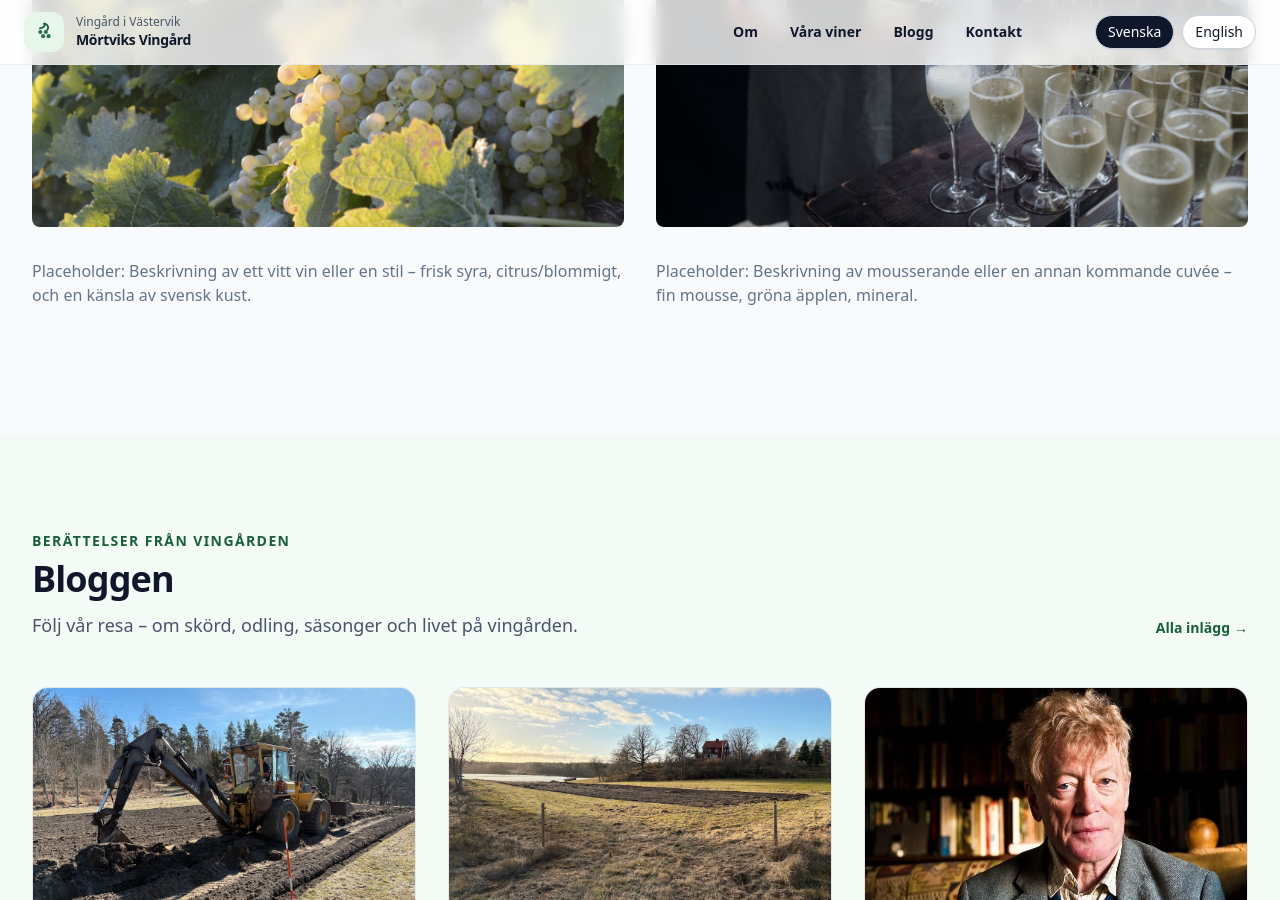
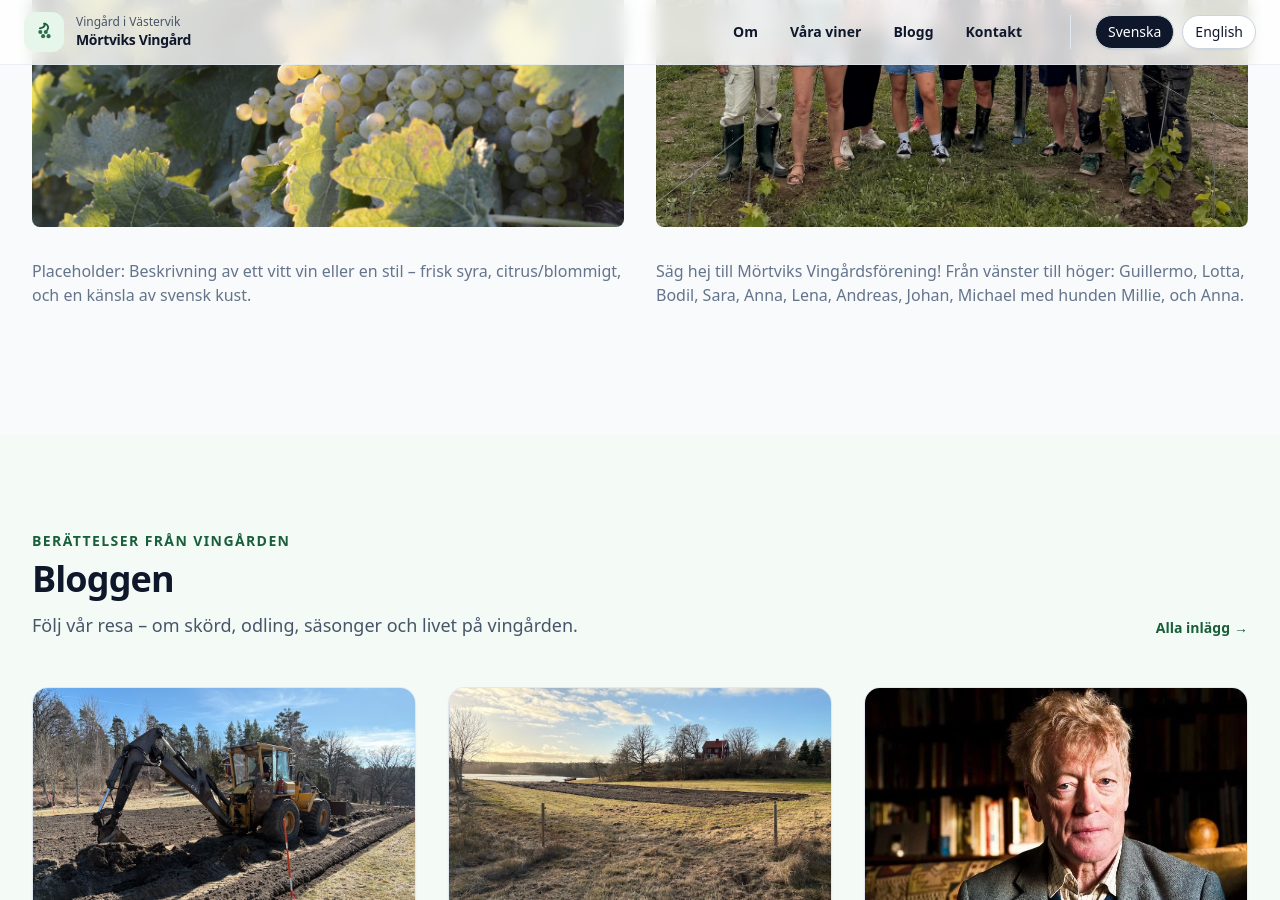
Before and after one commit to swedishpotato/mortviksvingard, a Jekyll site: the page built from index.html, in a window 1280 px wide and 900 px high, scrolled down 2224 px. Built offline with Jekyll 4.4.1, drawn with Linux system fonts in a browser that asks for light colours; nearby versions of some CDN libraries; a script that is not in the unit is left out.

Commit message:
Chnage group photo

```diff
--- a/index.html
+++ b/index.html
@@ -296,7 +296,7 @@
         <!-- Item 2 -->
         <div>
           <img
-            src="images/bubbles.jpg"
+            src="images/mortvikcoop.jpeg"
             alt="M&ouml;rtviks Ving&aring;rd"
             class="aspect-[3/2] w-full rounded-lg object-cover object-top"
             loading="lazy"
@@ -305,12 +305,12 @@
 
           <!-- Swedish -->
           <p data-lang="sv" class="mt-8 text-base text-slate-500">
-            Placeholder: Beskrivning av mousserande eller en annan kommande cuvée – fin mousse, gröna äpplen, mineral.
+            Säg hej till Mörtviks Vingårdsförening! Från vänster till höger: Guillermo, Lotta, Bodil, Sara, Anna, Lena, Andreas, Johan, Michael med hunden Millie, och Anna.
           </p>
 
           <!-- English -->
           <p data-lang="en" class="hidden mt-8 text-base text-slate-500">
-            Placeholder: A sparkling wine or another upcoming cuvée — fine mousse, green apple, and mineral notes.
+            Say hello to the Mörtvik Vineyard Cooperative! From left to right: Guillermo, Lotta, Bodil, Sara, Anna, Lena, Andreas, Johan, Michael with Millie the dog, and Anna.
           </p>
         </div>
       </div>
@@ -365,7 +365,7 @@
       <div class="rounded-2xl border border-dashed border-slate-300 bg-white/60 p-6 flex flex-col items-center justify-center text-center min-h-[280px]">
         <div class="grid h-12 w-12 place-items-center rounded-full bg-vine-100 text-vine-700 mb-4">
           <svg width="22" height="22" viewBox="0 0 24 24" fill="none" stroke="currentColor" stroke-width="1.5" aria-hidden="true">
-            <path d="M12 4v16m8-8H4" stroke-linecap="round" stroke-linejoin="round"/>
+            <path d="M12 4v16m8-8H4" stroke-linecap="round" stroke-linejoin="round" />
           </svg>
         </div>
         <div data-lang="sv">
```
Also changed, not shown: images/bubbles.jpg (deleted), images/mortvikcoop.jpeg (added).
